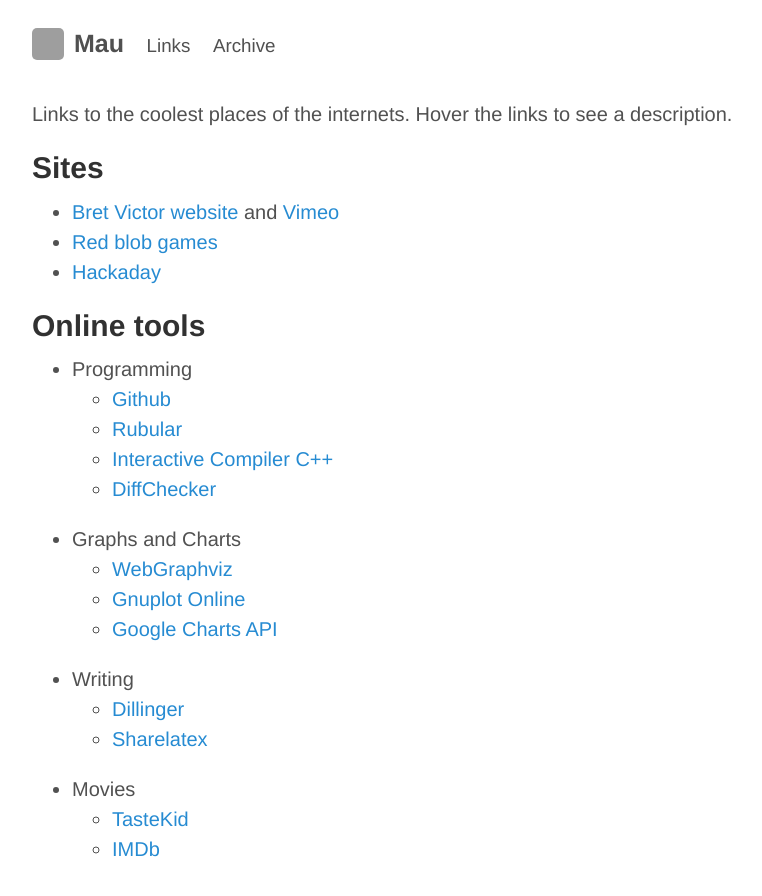
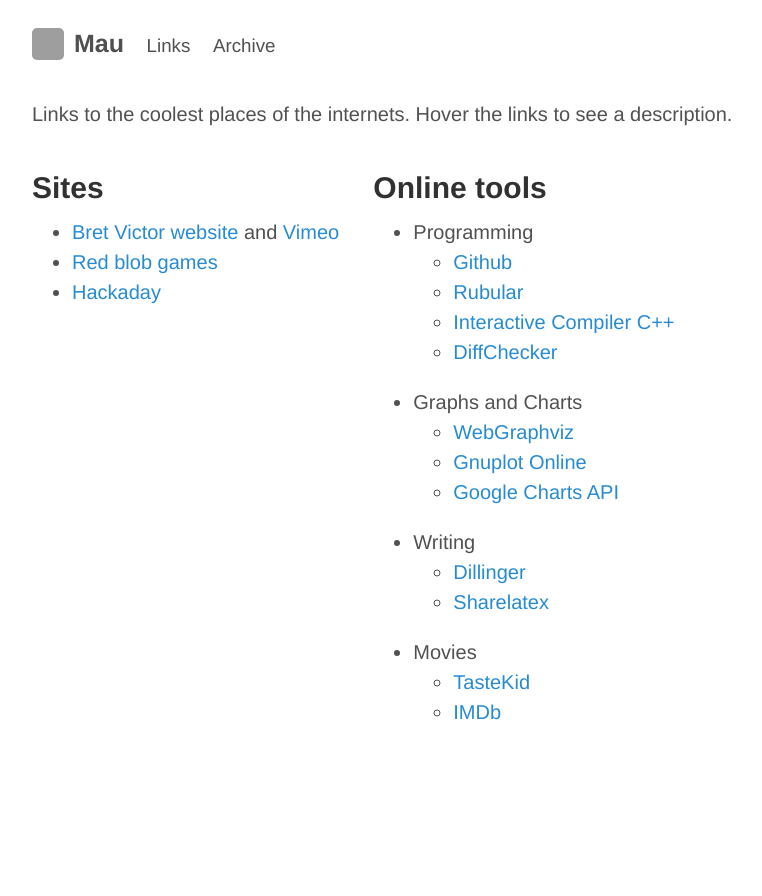
Before and after one commit to Maumagnaguagno/maumagnaguagno.github.io, a Jekyll site: the page built from links.md, in a window 1280 px wide. Shown: the top 896 px of the page, without its empty margins (228-990 px from the left). Built offline with Jekyll 4.4.1, drawn with Linux system fonts in a browser that asks for light colours; our own code applies the rules of GitHub Pages for plain Markdown files; grey boxes are pictures that could not be loaded.

Commit message:
Update links to use multiple collumns

```diff
--- a/links.md
+++ b/links.md
@@ -6,10 +6,16 @@ description: A lot of links for you to go, but please... come back.
 Links to the coolest places of the internets.
 Hover the links to see a description.
 
+<div class="split">
+<div style="width:45%" markdown="1">
+
 ## Sites
 - [Bret Victor website](http://worrydream.com/ "The future of interface design") and [Vimeo](https://vimeo.com/worrydream "Bret Victor at Vimeo")
 - [Red blob games](http://www.redblobgames.com/ "A* and game development material")
 - [Hackaday](http://hackaday.com "Engineering and maker stuff")
+
+</div>
+<div style="width:45%" markdown="1">
 
 ## Online tools
 - Programming
@@ -27,3 +33,6 @@ Hover the links to see a description.
 - Movies
   - [TasteKid](http://www.tastekid.com/ "Recommendation system")
   - [IMDb](http://www.imdb.com/ "That movie with that actor, the same from the other movie")
+
+</div>
+</div>
```
Also changed, not shown: README.md.
